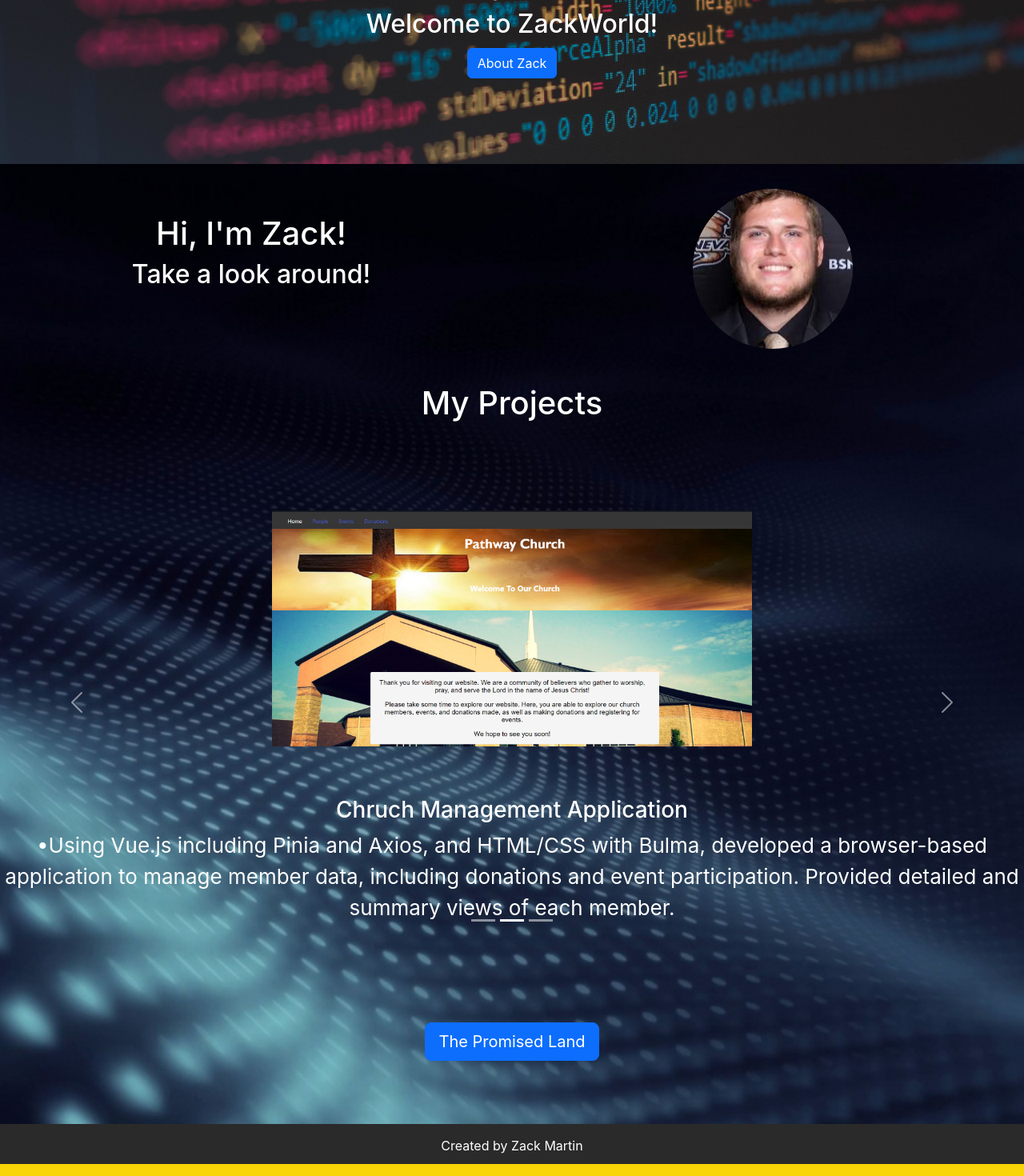
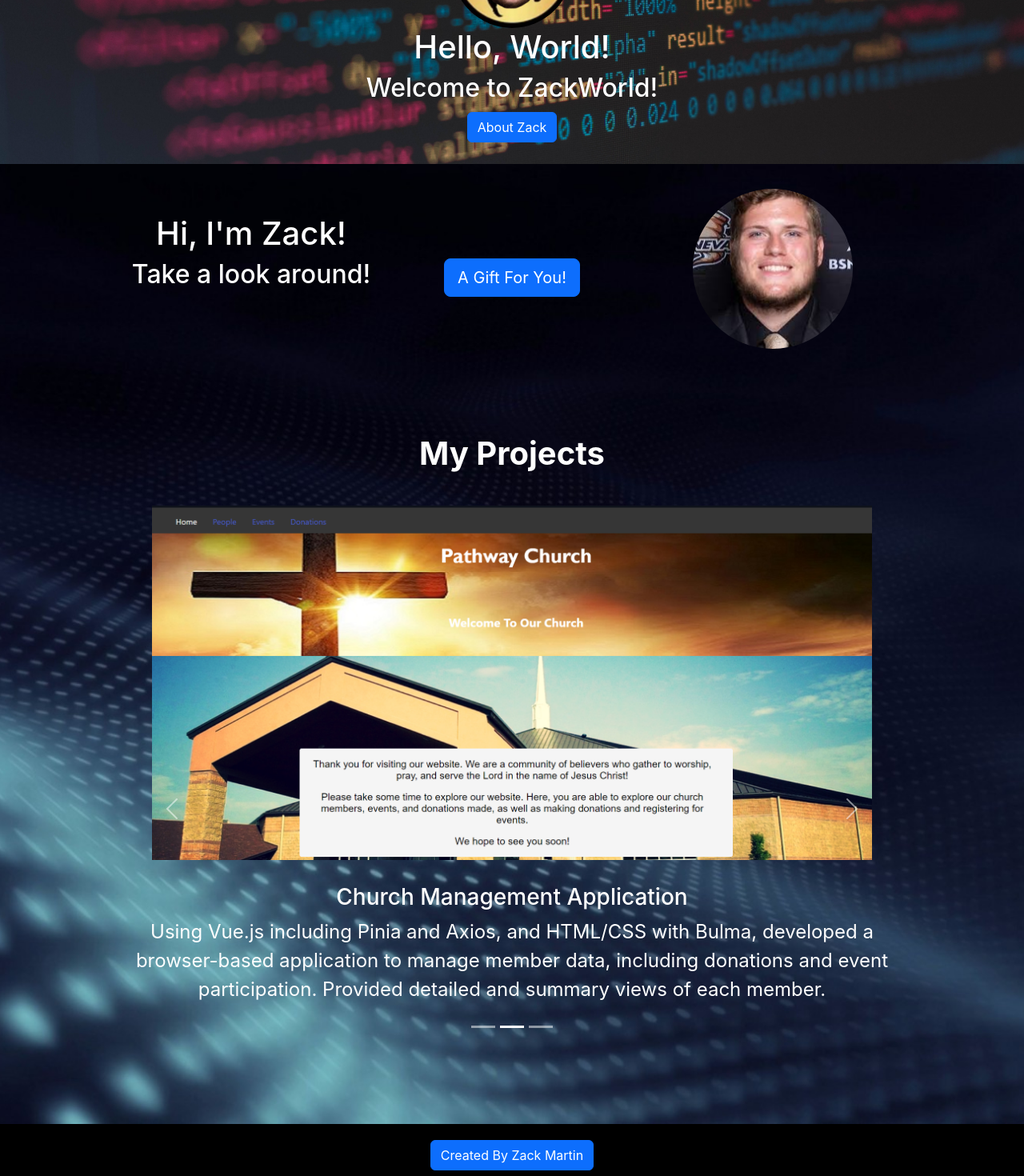
Before and after one commit to Ztmartin315/ZackWorld_React, a React (Create React App) app: page / in a window 1280 px wide. Shown: the part 220-1690 px from the top of the page at 80% size. Built offline with nearby package versions, Linux system fonts and the light colour scheme.

Commit message:
touch ups

```diff
--- a/src/index.js
+++ b/src/index.js
@@ -20,6 +20,7 @@ export default function App() {
           <Route path="resume" element={<Resume />} />
           <Route path="about" element={<About />} />
           <Route path="gallery" element={<Gallery />} />
+
         </Route>
       </Routes>
     </BrowserRouter>
--- a/src/pages/Layout.js
+++ b/src/pages/Layout.js
@@ -8,6 +8,9 @@ const Layout = () => {
         <ul className="nav-list">
           <li class="title">
             <Link class="a1" to="/">ZackWorld  </Link>
+          </li>
+          <li>
+            <Link class="a2" to="/about">About</Link>
           </li>
           <li>
             <Link class="a2" to="/resume">Resume</Link>
--- a/src/pages/about.js
+++ b/src/pages/about.js
@@ -1,19 +1,23 @@
 
 import 'bootstrap/dist/css/bootstrap.min.css';
 import '../styles/about.css';
+import { useState } from 'react';
+import Button from 'react-bootstrap/Button';
+import Modal from 'react-bootstrap/Modal';
 
 
 function About() {
+
+    const [show, setShow] = useState(false);
+
+    const handleClose = () => setShow(false);
+    const handleShow = () => setShow(true);
 
 
 
     return (
         <div className="About">
             <header className="About-header">
-
-
-
-
             </header>
             <body>
 
@@ -21,6 +25,32 @@ function About() {
 
 
             </body>
+
+            <footer className="footer">
+
+                <Button variant="primary" onClick={handleShow}>
+                    Created By Zack Martin
+                </Button>
+
+                <Modal
+                    show={show}
+                    onHide={handleClose}
+                    backdrop="static"
+                    keyboard={false}
+                >
+                    <Modal.Header closeButton>
+                        <Modal.Title className='modalTitle'>Welcome to ZackWorld!!!</Modal.Title>
+                    </Modal.Header>
+                    <Modal.Body>
+                        This Website Was Created Solely By Zack Martin Using React.js and AWS
+                    </Modal.Body>
+                    <Modal.Footer>
+                        <Button variant="danger" onClick={handleClose}>
+                            Close
+                        </Button>
+                    </Modal.Footer>
+                </Modal>
+            </footer>
         </div>
     );
 }
--- a/src/pages/home.js
+++ b/src/pages/home.js
@@ -1,38 +1,48 @@
 import '../styles/home.css';
-import { Outlet, Link } from "react-router-dom";
 import 'bootstrap/dist/css/bootstrap.min.css';
 import { Carousel } from 'react-bootstrap';
+import { useState } from 'react';
+import Button from 'react-bootstrap/Button';
+import Modal from 'react-bootstrap/Modal';
+
 
 function Home() {
 
   const projects = [
     {
       title: 'Mobile Portfolio Application',
-      description: '•Using Flutter, developed a mobile application which contained a portfolio including a resume page, an about page, a gallery, as well as a guest list.', title: 'Flutter Portfolio App',
+      description: 'Using Flutter, developed a mobile application which contained a portfolio including a resume page, an about page, a gallery, as well as a guest list.',
       image: require('../images/flutter.png'),
     },
     {
-      title: 'Chruch Management Application',
-      description: '•Using Vue.js including Pinia and Axios, and HTML/CSS with Bulma, developed a browser-based application to manage member data, including donations and event participation.  Provided detailed and summary views of each member.',
+      title: 'Church Management Application',
+      description: 'Using Vue.js including Pinia and Axios, and HTML/CSS with Bulma, developed a browser-based application to manage member data, including donations and event participation. Provided detailed and summary views of each member.',
       image: require('../images/364.png'),
     },
     {
       title: 'Media Management Application',
-      description: '•Using Python/Django, HTML/CSS with Bootstrap, MariaDB, and AWS (EC2, RDS, S3), developed a content management application that allowed users to upload media. The media was organized into playlists for media players to use to update their content. Implemented security measures for accessing website by requiring the creation of an account and log in information for individual users.',
+      description: 'Using Python/Django, HTML/CSS with Bootstrap, MariaDB, and AWS (EC2, RDS, S3), developed a content management application that allowed users to upload media. The media was organized into playlists for media players to use to update their content. Implemented security measures for accessing website by requiring the creation of an account and log in information for individual users.',
       image: require('../images/django.png'),
     },
   ];
+
+  const [show, setShow] = useState(false);
+
+  const handleClose = () => setShow(false);
+  const handleShow = () => setShow(true);
+
 
   return (
     <div className="App">
       <header className="App-header">
 
 
-        <div class="jumbotron jumbotron-fluid">
-          <div class="title">
+        <div className="jumbotron jumbotron-fluid">
+          <div className="title">
+            <img className="srcPic" src={require('../images/logo1.jpg')} alt="logo" />
             <h1>Hello, World!</h1>
             <h2>Welcome to ZackWorld!</h2>
-            <a class="btn btn-primary" href="/about" role="button">About Zack</a>
+            <a className="btn btn-primary" href="/about" role="button">About Zack</a>
           </div>
         </div>
 
@@ -41,48 +51,74 @@ function Home() {
       <body className="App-body">
 
 
-        <div class="row">
-          <div class="column">
-            <div class="subtitle">
+        <div className="row">
+          <div className="column">
+            <div className="subtitle">
               <h1>Hi, I'm Zack!</h1>
               <h2>Take a look around!</h2>
             </div>
           </div>
 
-          <div class="column">
-            <div class="profile-pic">
-              <img class="pic" src={require("../images/Zack.jpg")} alt="zack" />
+          <div className="column">
+            <div className="profile-pic">
+              <img className="pic" src={require("../images/Zack.jpg")} alt="zack" />
             </div>
           </div>
         </div>
 
-        <div class="project-title">
-          <h1>My Projects</h1>
+
+        <div className="column">
+          <div className="rick-btn">
+            <a className="btn btn-primary btn-lg" href="https://youtu.be/dQw4w9WgXcQ" role="button">A Gift For You!</a>
+          </div>
         </div>
 
-        <div classname="carousel">
+
+        <div className="project-title">
+          <h1><b>My Projects</b></h1>
+        </div>
+
+        <div className="carousel">
           <Carousel>
             {projects.map((project, index) => (
               <Carousel.Item key={index}>
-                <img className="itm" src={project.image} alt={project.title} />
-                <Carousel.Caption class="cap">
+                <img className="carousel-image" src={project.image} alt={project.title} />
+                <Carousel.Caption className="cap">
                   <h3>{project.title}</h3>
-                  <p>{project.description}</p>
+                  <p className="project-description">{project.description}</p>
                 </Carousel.Caption>
               </Carousel.Item>
             ))}
           </Carousel>
         </div>
 
-        <div class='rick-btn'>
-          <a class="btn btn-primary btn-lg" href="https://youtu.be/dQw4w9WgXcQ" role="button">The Promised Land</a>
-        </div>
 
       </body>
-      <footer>
-        <p>Created by Zack Martin</p>
+      <footer className="footer">
+
+        <Button variant="primary" onClick={handleShow}>
+          Created By Zack Martin
+        </Button>
+
+        <Modal
+          show={show}
+          onHide={handleClose}
+          backdrop="static"
+          keyboard={false}
+        >
+          <Modal.Header closeButton>
+            <Modal.Title className="modalTitle">Welcome to ZackWorld!!!</Modal.Title>
+          </Modal.Header>
+          <Modal.Body>
+            This Website Was Created Solely By Zack Martin Using React.js and AWS
+          </Modal.Body>
+          <Modal.Footer>
+            <Button variant="danger" onClick={handleClose}>
+              Close
+            </Button>
+          </Modal.Footer>
+        </Modal>
       </footer>
-
     </div>
 
   );
--- a/src/pages/resume.js
+++ b/src/pages/resume.js
@@ -2,9 +2,18 @@
 import 'bootstrap/dist/css/bootstrap.min.css';
 import '../styles/resume.css';
 import Accordion from 'react-bootstrap/Accordion';
+import { useState } from 'react';
+import Button from 'react-bootstrap/Button';
+import Modal from 'react-bootstrap/Modal';
+
+
 
 function Resume() {
 
+  const [show, setShow] = useState(false);
+
+  const handleClose = () => setShow(false);
+  const handleShow = () => setShow(true);
 
 
   return (
@@ -73,23 +82,24 @@ function Resume() {
 
               <div class="accordion-container">
                 <Accordion className="accordion" defaultActiveKey="0" flush>
-                  <Accordion.Item eventKey="1">
-                    <Accordion.Header>SKILLS </Accordion.Header>
-                    <Accordion.Body>
+                  <Accordion.Item className="help" eventKey="1">
+
+                    <Accordion.Header className='accHead '>SKILLS </Accordion.Header>
+                    <Accordion.Body className="accBod ">
                       <p><b>•Languages and Tools:</b> Python/Django, C#, JavaScript/Vue.js, C++, HTML, CSS, Linux, SQL, Dart(Flutter), Object-Oriented Programming, Visual Studio, VS Code, AWS, Virtual Box, GitHub, Balsamiq, LucidChart, Google Domains</p>
                       <p><b>•Personal:</b> Adaptability, Problem-Solving, Communication, Teamwork, Accountability, Time Management, Technical Writing</p>
                     </Accordion.Body>
                   </Accordion.Item>
 
                   <Accordion.Item eventKey="2">
-                    <Accordion.Header>RELATED COURSES</Accordion.Header>
-                    <Accordion.Body>
+                    <Accordion.Header className='accHead'>RELATED COURSES</Accordion.Header>
+                    <Accordion.Body className="accBod">
                       <p><b>•</b>Web Engineering, Front-End Development, Web and Mobile Applications, Algorithms, Software Engineering, System Foundations, Database Systems, HTML, HCI</p>
                     </Accordion.Body>
                   </Accordion.Item>
                   <Accordion.Item eventKey="3">
-                    <Accordion.Header>PERSONAL PROJECTS</Accordion.Header>
-                    <Accordion.Body>
+                    <Accordion.Header className='accHead'>PERSONAL PROJECTS</Accordion.Header>
+                    <Accordion.Body className="accBod">
                       <p><b>Media Management Website,</b> Oct. 2022 – Dec. 2022 </p>
                       <p><b>•</b>Using Python/Django, HTML/CSS with Bootstrap, MariaDB, and AWS (EC2, RDS, S3), developed a content management application that allowed users to upload media. The media was organized into playlists for media players to use to update their content. Implemented security measures for accessing website by requiring the creation of an account and log in information for individual users.                                                                                                                                                 </p>
                       <p><b>Location Tracker App, </b>April 2023 – May 2023 </p>
@@ -101,8 +111,8 @@ function Resume() {
                   </Accordion.Item>
 
                   <Accordion.Item eventKey="4">
-                    <Accordion.Header>WORK EXPERIENCE</Accordion.Header>
-                    <Accordion.Body>
+                    <Accordion.Header className='accHead'>WORK EXPERIENCE</Accordion.Header>
+                    <Accordion.Body className="accBod">
                       <p><b>Game Dev/Programming Intern,</b> Jun. 2023 - Aug. 2023 </p>
                       <p>I.D.E.A.S Summer Camp, Pittsburgh, PA</p>
                       <p><b>•</b>Developed and implemented a comprehensive and engaging curriculum for teaching programming concepts to children aged 7-13. Introduced programming languages, such as Python, C# and Lua, as well as basic programming concepts such as algorithms, data structures, methods, functions, and recursion. Challenged campers to use tools and problem-solving to achieve goals by assigning specific projects aimed at developing targeted programming skills.</p>
@@ -115,8 +125,8 @@ function Resume() {
                   </Accordion.Item>
 
                   <Accordion.Item eventKey="5">
-                    <Accordion.Header>EXTRACURRICULAR ACTIVITIES</Accordion.Header>
-                    <Accordion.Body>
+                    <Accordion.Header className='accHead'>EXTRACURRICULAR ACTIVITIES</Accordion.Header>
+                    <Accordion.Body className="accBod">
                       <p><b>Member,</b> Computer Science Club, Geneva College, Jan. 2022 – Present   </p>
                       <p><b>Member,</b> Geneva College Football Team, Geneva College, Aug.  2020 – Present</p>
                       <p><b>Volunteer,</b> Assistant Football Strength Coach, South Allegheny HS,Jun. 2021 – Aug 2021</p>
@@ -131,8 +141,29 @@ function Resume() {
 
       </body >
 
-      <footer>
-        <p>Created by Zack Martin</p>
+      <footer className="footer">
+        <Button variant="warning" onClick={handleShow}>
+          Created By Zack Martin
+        </Button>
+
+        <Modal
+          show={show}
+          onHide={handleClose}
+          backdrop="static"
+          keyboard={false}
+        >
+          <Modal.Header closeButton>
+            <Modal.Title className='modalTitle'>Welcome to ZackWorld!!!</Modal.Title>
+          </Modal.Header>
+          <Modal.Body>
+            This Website Was Created Solely By Zack Martin Using React.js and AWS
+          </Modal.Body>
+          <Modal.Footer>
+            <Button variant="danger" onClick={handleClose}>
+              Close
+            </Button>
+          </Modal.Footer>
+        </Modal>
       </footer>
 
 
--- a/src/styles/about.css
+++ b/src/styles/about.css
@@ -1,9 +1,20 @@
-.jumb {
-    background-color: gold;
-    background-image: none !important;
+html,
+body {
+    height: calc(100% + var(--footer-height));
+    background-color: rgb(249, 212, 7);
+    color: black;
+    margin: 0;
+    padding: 0;
 }
 
-.title1 {
-    color: black;
-    height: 20%;
+.footer {
+
+    margin-top: auto;
+    color: #f5f5f5;
+    background-color: black;
+    padding: 20px;
+    text-align: center;
+    --footer-height: 65px;
+    height: var(--footer-height);
+
 }
--- a/src/styles/home.css
+++ b/src/styles/home.css
@@ -4,21 +4,13 @@
 
 .App {
   text-align: center;
-  height: 950px;
+  height: 100%;
 
 }
 
 .App-logo {
   height: 40vmin;
   pointer-events: none;
-}
-
-@media (prefers-reduced-motion: no-preference) {
-  .App-logo {
-    animation: App-logo-spin infinite 20s linear;
-    border-radius: 50%;
-    height: 75%;
-  }
 }
 
 .App-header {
@@ -58,7 +50,7 @@
 }
 
 .carousel {
-  margin-top: 50px;
+  margin-top: 80px;
   height: 600px;
   display: flex;
   justify-content: center;
@@ -73,16 +65,18 @@ footer {
   padding-top: 15px;
 }
 
-.itm {
 
-  height: 400px;
-  width: 600px;
+.carousel-image {
+  width: 900px;
+
+  height: auto;
+
   object-fit: contain;
 }
 
 .column {
   flex: 50%;
-  height: 200px;
+  height: 150px;
 }
 
 .jumbotron {
@@ -115,6 +109,25 @@ footer {
   font-size: medium;
 }
 
+.project-description {
+  max-height: 150px;
+  /* Limit the height of the description */
+  margin-bottom: 25px;
+  font-size: 50%;
+  /* Add a scroll bar if the description exceeds the height */
+}
+
+.carousel .cap {
+  max-width: 1000px;
+  margin-left: auto;
+  margin-right: auto;
+  margin-bottom: 90px;
+  position: static;
+  bottom: 0;
+  font-size: 3rem;
+  width: 100%;
+}
+
 .pic {
   height: 200px;
   width: 200px;
@@ -125,13 +138,22 @@ footer {
   margin-top: 5%;
 }
 
+
+
 .project-title {
-  margin-top: 75px;
+  margin-top: 70px;
+  margin-bottom: 60px;
   color: white;
 }
 
 .rick-btn {
-  margin-top: 100px;
+  margin-top: -2.5%;
+}
+
+.srcPic {
+  height: 150px;
+  width: 150px;
+  border-radius: 50%;
 }
 
 .subtitle {
@@ -140,6 +162,6 @@ footer {
 }
 
 .title {
-  padding-top: 100px;
+  padding-top: 30px;
   color: white;
 }
--- a/src/styles/resume.css
+++ b/src/styles/resume.css
@@ -1,17 +1,40 @@
-.App-header {
+html,
+body {
+    height: calc(100% + var(--footer-height));
+
     color: black;
-    background-color: rgb(249, 212, 7);
+    margin: 0;
+    padding: 0;
+}
+
+.accBod {
+    overflow-y: auto;
+    max-height: 250px;
+    ;
+}
+
+.accHead {
+    height: 75px;
+
+
 }
 
 .App {
-    background-color: rgb(249, 212, 7);
-    height: 950px;
-
+    display: flex;
+    flex-direction: column;
+    min-height: 100vh;
 }
 
 .accordion-container {
-    margin-top: 75px !important;
+    margin-top: 100px !important;
+    width: 70%;
+
+    overflow-y: auto;
+    margin-left: auto;
+    margin-right: auto;
 }
+
+
 
 body {
     margin: 0;
@@ -24,32 +47,41 @@ body {
 
 .self {
     border-radius: 50%;
+
 }
 
 .card {
+    margin-top: 25px;
     color: white;
     background-color: rgb(42, 42, 42);
     height: 225px;
     text-align: left;
     font-size: .825rem;
+    margin-left: auto;
+    margin-right: auto;
+    overflow-y: auto;
 }
 
 .container {
     margin: 0 !important;
+    padding-bottom: calc(100vh - var(--footer-height));
+
 }
 
 .accordion {
 
     padding: 0;
-    color: white;
-    margin-left: 125px;
+
     text-align: left;
+    font-size: 1rem;
+    overflow-y: auto;
 }
 
 .cards {
-    margin-left: 125px;
+
     margin-top: 25px;
     margin-bottom: 25px;
+    overflow-y: auto;
 }
 
 .col {
@@ -67,18 +99,23 @@ body {
 }
 
 #column2 {
-    background-color: rgb(249, 212, 7);
-    width: 80% !important;
-    margin: 0% !important;
+    background-color: #fac404;
+    width: 90% !important;
+
+    margin-right: -25%;
     flex: 2;
 
 }
 
 
-footer {
-    color: white;
-    background-color: rgb(42, 42, 42);
+.footer {
 
-    height: 50px;
-    padding-top: 15px;
+    margin-top: auto;
+    color: #f5f5f5;
+    background-color: black;
+    padding: 20px;
+    text-align: center;
+    --footer-height: 65px;
+    height: var(--footer-height);
+
 }
```
Also changed, not shown: src/images/logo1.jpg (added).
